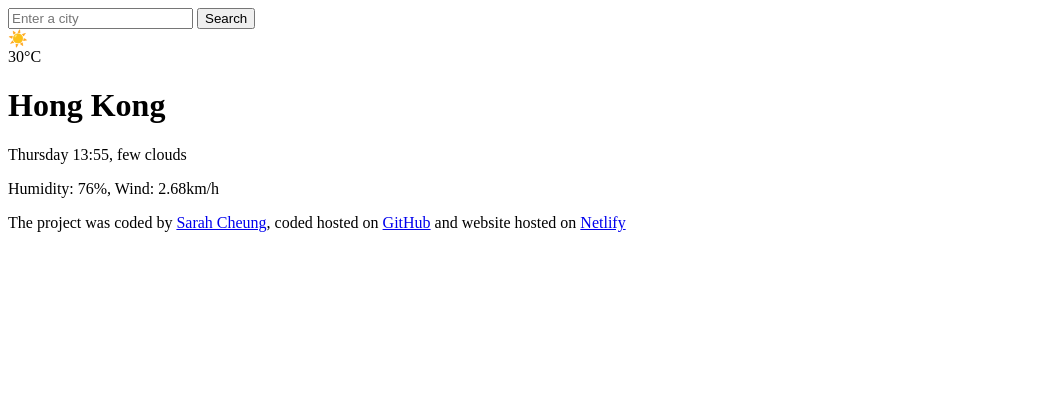
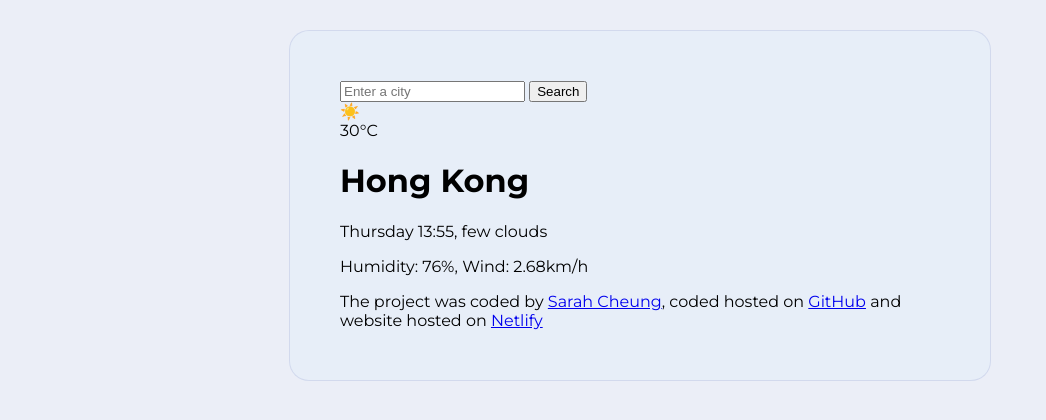
Before and after one commit to Ka-ma-sa/its-weather-app, a plain HTML site: page index.html in a window 1280 px wide. Shown: the whole page, without its empty margins (0-1046 px from the left). Drawn offline with Linux system fonts and the light colour scheme.

Commit message:
build-basic-css

```diff
--- a/index.html
+++ b/index.html
@@ -3,9 +3,16 @@
 	<head>
 		<meta charset="UTF-8" />
 		<meta name="viewport" content="width=device-width, initial-scale=1.0" />
+		<link rel="preconnect" href="https://fonts.googleapis.com" />
+		<link rel="preconnect" href="https://fonts.gstatic.com" crossorigin />
+		<link
+			href="https://fonts.googleapis.com/css2?family=Montserrat:ital,wght@0,100..900;1,100..900&display=swap"
+			rel="stylesheet" />
+		<link rel="stylesheet" href="src/style.css" />
 		<title>Its Weather App</title>
 	</head>
 	<body>
+		<div class="weather-app-container">
 			<header>
 				<form>
 					<input type="search" placeholder="Enter a city" required />
@@ -31,5 +38,6 @@
 				and website hosted on
 				<a href="https://tin1hei3.netlify.app/" target="_blank">Netlify</a>
 			</footer>
+		</div>
 	</body>
 </html>
--- /dev/null
+++ b/src/style.css
@@ -0,0 +1,13 @@
+body {
+	background-color: rgba(231, 234, 246, 0.8);
+	font-family: "Montserrat", sans-serif;
+}
+
+.weather-app-container {
+	background-color: rgba(213, 238, 255, 0.2);
+	border: solid 1px rgba(162, 168, 211, 0.3);
+	border-radius: 20px;
+	max-width: 600px;
+	margin: 30px auto;
+	padding: 50px;
+}
```
Lines whose indentation alone changed are shown as unchanged.
